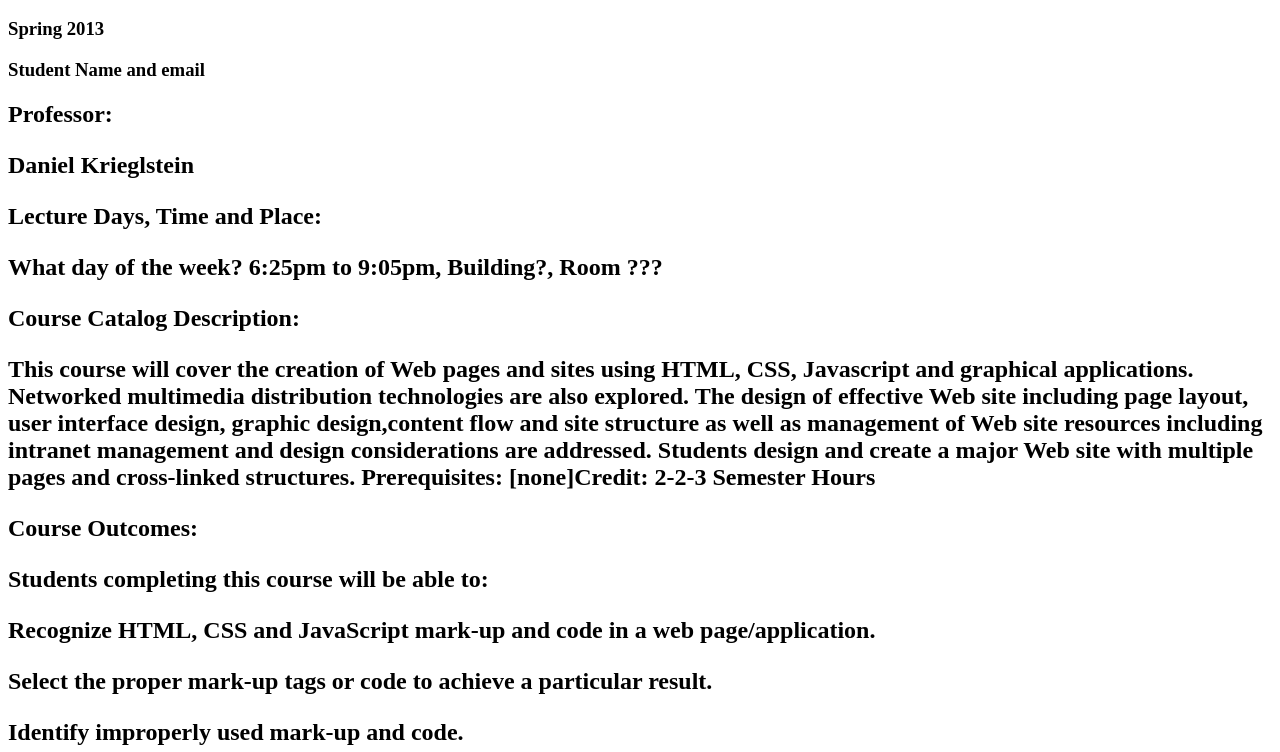
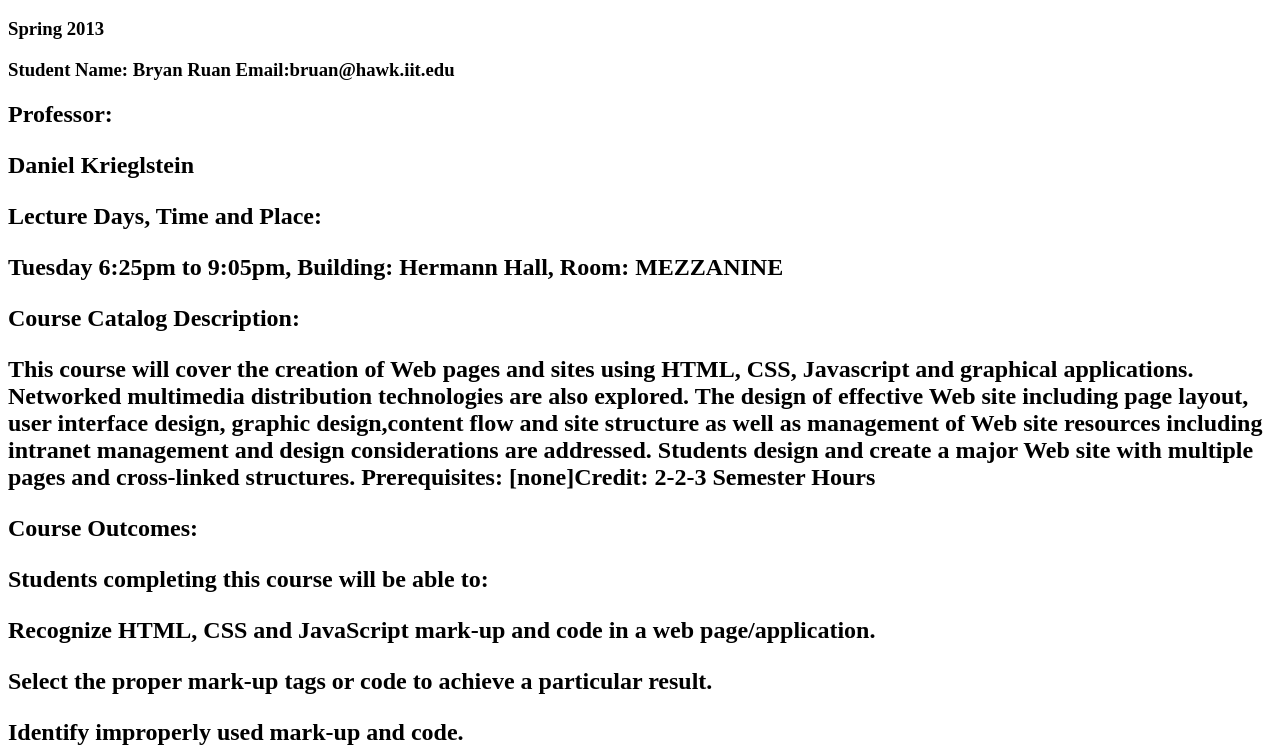
Before and after one commit to BryanRuan/Lab2, a plain HTML site: page index.html in a window 1280 px wide. Shown: the part 48-800 px from the top of the page. Drawn offline with Linux system fonts and the light colour scheme.

Commit message:
Update index.html

```diff
--- a/index.html
+++ b/index.html
@@ -6,11 +6,11 @@
 	</head>
 <h1>ITMD-361 Internet Technologies and Web Design
 <h3>Spring 2013
-	<p>Student Name and email</p>
+	<p>Student Name: Bryan Ruan 	Email:bruan@hawk.iit.edu</p>
 <h2>Professor:
 	<p>Daniel Krieglstein</p>
 <h2>Lecture Days, Time and Place:
-<p>What day of the week? 6:25pm to 9:05pm, Building?, Room ???</p>
+<p>Tuesday 6:25pm to 9:05pm, Building: Hermann Hall, Room: MEZZANINE </p>
 <h2>Course Catalog Description:
 	<p>This course will cover the creation of Web pages and sites using HTML, CSS, Javascript and graphical applications. Networked multimedia distribution technologies are also explored. The design
 	of effective Web site including page layout, user interface design, graphic design,content flow and site structure as well as management of Web site resources including intranet management and
```
